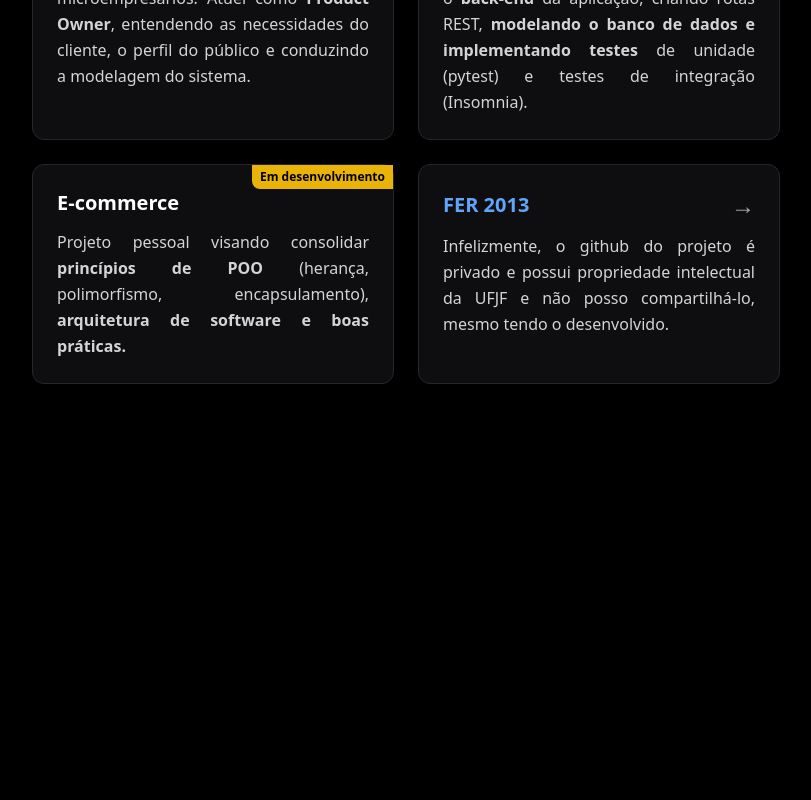
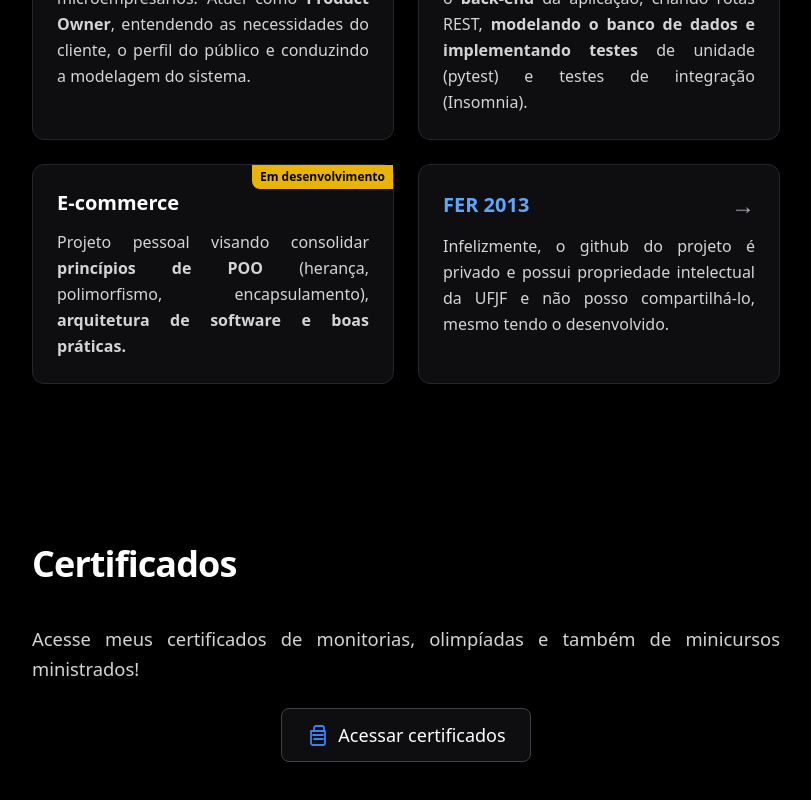
Before and after one commit to AndrePereira03/portfolio, a React (Vite) app: page / in a window 1280 px wide. Shown: the part 2319-3119 px from the top of the page, without its empty margins (444-1255 px from the left). Before the commit the page ends 2751 px from the top, so only its background shows below. Built offline with nearby package versions, Linux system fonts and the light colour scheme.

Commit message:
adição seção certificados

```diff
--- a/index.html
+++ b/index.html
@@ -12,7 +12,7 @@
 
     <meta
       name="description"
-      content="André Martins Pereira – Desenvolvedor Backend (Python, Java, PostgreSQL, APIs REST)."
+      content="André Pereira é um Desenvolvedor Backend e este é o seu portfólio."
     />
     <meta name="author" content="André Martins Pereira" />
     <meta name="robots" content="index,follow" />
@@ -36,8 +36,6 @@
     <meta name="twitter:image" content="https://andrepereira.dev/og.png" />
 
     <link rel="canonical" href="https://andrepereira.dev" />
-
-
   </head>
   <body>
     <div id="root"></div>
--- a/src/App.tsx
+++ b/src/App.tsx
@@ -256,6 +256,42 @@ export default function App() {
                 </a>
               </div>
             </section>
+
+            {/* CERTIFICADOS */}
+            <section id="certificados" className="space-y-10">
+              <h2 className="text-3xl md:text-4xl font-semibold tracking-tight">
+                Certificados
+              </h2>
+
+              <div className="flex flex-col items-center text-center space-y-6">
+                <p className="text-[1.15rem] leading-relaxed text-zinc-300 max-w-[75ch] text-justify">
+                  Acesse meus certificados de monitorias, olimpíadas e também de minicursos ministrados!
+                </p>
+
+                <a
+                  href="https://drive.google.com/drive/folders/1bGWD-r-NZT6g60D_j0fMYcYQgyL-4ncc?usp=drive_link"
+                  target="_blank"
+                  rel="noreferrer"
+                  className="inline-flex items-center justify-center gap-2 rounded-lg border border-zinc-700 bg-zinc-900/60 px-6 py-3 text-lg font-medium text-white hover:bg-zinc-800 hover:scale-[1.02] hover:shadow-lg transition-transform duration-200"
+                >
+                  <svg
+                    xmlns="http://www.w3.org/2000/svg"
+                    fill="none"
+                    viewBox="0 0 24 24"
+                    strokeWidth={1.8}
+                    stroke="currentColor"
+                    className="h-6 w-6 text-blue-500 group-hover:text-blue-400 transition"
+                  >
+                    <path
+                      strokeLinecap="round"
+                      strokeLinejoin="round"
+                      d="M7 8h10M7 12h10m-9 4h9m-9-8V5a2 2 0 012-2h6a2 2 0 012 2v3M5 8h14v12a2 2 0 01-2 2H7a2 2 0 01-2-2V8z"
+                    />
+                  </svg>
+                  Acessar certificados
+                </a>
+              </div>
+            </section>
           </section>
         </div>
       </div>
```
